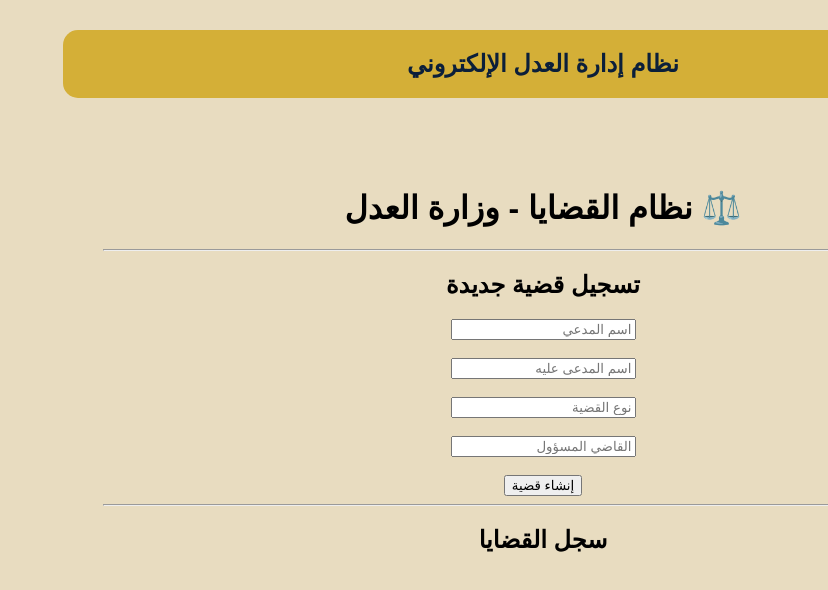
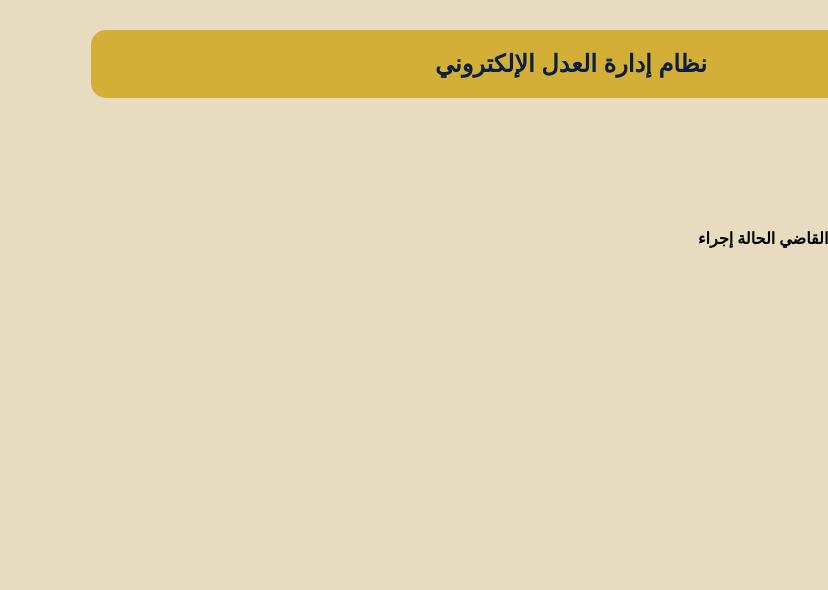
Before and after one commit to 38ed-ma/nice-justice, a Next.js app: page /cases in a window 1280 px wide. Shown: the top 590 px of the page, without its empty margins (452-1280 px from the left). Built offline with nearby package versions, Linux system fonts and the light colour scheme.

Commit message:
Update page.tsx

```diff
--- a/app/cases/page.tsx
+++ b/app/cases/page.tsx
@@ -1,138 +1,187 @@
 "use client"
 
-import { useState, useEffect } from "react"
+import { useEffect, useState } from "react"
 
-export default function Cases() {
 
-  const [cases, setCases] = useState<any[]>([])
+export default function Cases(){
 
-useEffect(() => {
+
+const [cases,setCases] = useState<any[]>([])
+
+const [search,setSearch] = useState("")
+
+
+useEffect(()=>{
+
 const savedCases = localStorage.getItem("cases")
 
-  if (savedCases) {
+if(savedCases){
+
 setCases(JSON.parse(savedCases))
+
 }
-}, [])
 
-  const [plaintiff, setPlaintiff] = useState("")
-  const [defendant, setDefendant] = useState("")
-  const [type, setType] = useState("")
-  const [judge, setJudge] = useState("")
+},[])
 
 
-  function addCase() {
 
-  const newCase = {
-    id: `NC-2026-${String(cases.length + 1).padStart(4, "0")}`,
-    plaintiff,
-    defendant,
-    type,
-    judge,
-    status: "جديدة"
+function deleteCase(id:string){
+
+const updated = cases.filter((item)=>item.id !== id)
+
+setCases(updated)
+
+localStorage.setItem(
+"cases",
+JSON.stringify(updated)
+)
+
 }
 
-  const updatedCases = [...cases, newCase]
 
-  setCases(updatedCases)
 
-  localStorage.setItem("cases", JSON.stringify(updatedCases))
+return(
 
-  setPlaintiff("")
-  setDefendant("")
-  setType("")
-  setJudge("")
-}
+<main>
 
-  return (
-    <main style={{padding:"40px", textAlign:"center"}}>
 
-      <h1>⚖️ نظام القضايا - وزارة العدل</h1>
-
-      <hr />
-
-      <h2>تسجيل قضية جديدة</h2>
+<h1>
+📁 سجل القضايا
+</h1>
 
 
 <input
-        placeholder="اسم المدعي"
-        value={plaintiff}
-        onChange={(e)=>setPlaintiff(e.target.value)}
+
+placeholder="🔍 البحث عن قضية"
+
+value={search}
+
+onChange={(e)=>setSearch(e.target.value)}
+
 />
 
-      <br /><br />
+
+<br/><br/>
 
 
-      <input
-        placeholder="اسم المدعى عليه"
-        value={defendant}
-        onChange={(e)=>setDefendant(e.target.value)}
-      />
-
-      <br /><br />
+<table>
 
 
-      <input
-        placeholder="نوع القضية"
-        value={type}
-        onChange={(e)=>setType(e.target.value)}
-      />
+<thead>
 
-      <br /><br />
+<tr>
+
+<th>
+رقم القضية
+</th>
 
 
-      <input
-        placeholder="القاضي المسؤول"
-        value={judge}
-        onChange={(e)=>setJudge(e.target.value)}
-      />
-
-      <br /><br />
+<th>
+المدعي
+</th>
 
 
-      <button onClick={addCase}>
-        إنشاء قضية
+<th>
+المدعى عليه
+</th>
+
+
+<th>
+القاضي
+</th>
+
+
+<th>
+الحالة
+</th>
+
+
+<th>
+إجراء
+</th>
+
+
+</tr>
+
+</thead>
+
+
+
+<tbody>
+
+
+{
+
+cases
+.filter((item)=>
+
+item.id.includes(search)
+
+)
+
+.map((item)=>(
+
+
+<tr key={item.id}>
+
+
+<td>
+{item.id}
+</td>
+
+
+<td>
+{item.plaintiff}
+</td>
+
+
+<td>
+{item.defendant}
+</td>
+
+
+<td>
+{item.judge}
+</td>
+
+
+<td>
+{item.status}
+</td>
+
+
+<td>
+
+<button
+onClick={()=>deleteCase(item.id)}
+>
+
+🗑 حذف
+
 </button>
 
 
-      <hr />
+</td>
 
 
-      <h2>سجل القضايا</h2>
+</tr>
 
 
-      {cases.map((item)=>(
-        <div key={item.id}>
+))
 
-          <h3>
-            📁 {item.id}
-          </h3>
 
-          <p>
-            المدعي: {item.plaintiff}
-          </p>
+}
 
-          <p>
-            المدعى عليه: {item.defendant}
-          </p>
 
-          <p>
-            نوع القضية: {item.type}
-          </p>
 
-          <p>
-            القاضي: {item.judge}
-          </p>
+</tbody>
 
-          <p>
-            الحالة: {item.status}
-          </p>
 
-          <hr />
-
-        </div>
-      ))}
+</table>
 
 
 </main>
+
 )
+
 }
```
Lines whose indentation alone changed are shown as unchanged.
